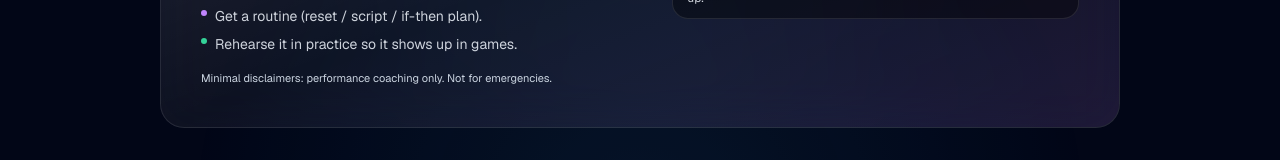
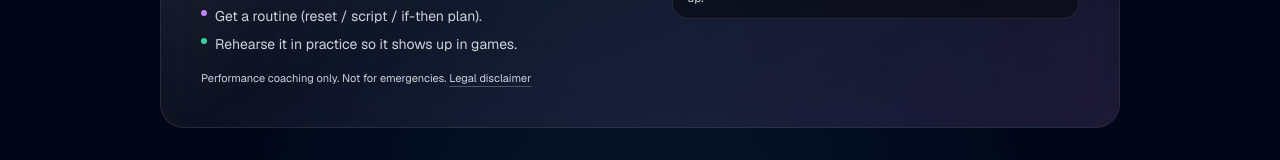
Before and after one commit to CODEHERO-alt/nextjs-with-supabase, a Next.js app: page / in a window 1280 px wide. Shown: the part 9522-9682 px from the top of the page. Built offline with nearby package versions, Linux system fonts and the light colour scheme; no server answers.

Commit message:
Update page.tsx

```diff
--- a/app/page.tsx
+++ b/app/page.tsx
@@ -1594,7 +1594,13 @@ const FinalCTASection: React.FC<{ onWatchDemo: () => void }> = ({ onWatchDemo })
               </ul>
 
               <div className="text-[11px] text-slate-300">
-                Minimal disclaimers: performance coaching only. Not for emergencies.
+                Performance coaching only. Not for emergencies.{" "}
+                <a
+                  href="/legal"
+                  className="underline underline-offset-4 decoration-slate-600 hover:decoration-slate-200"
+                  >
+                  Legal disclaimer
+                </a>
               </div>
             </div>
 
```
